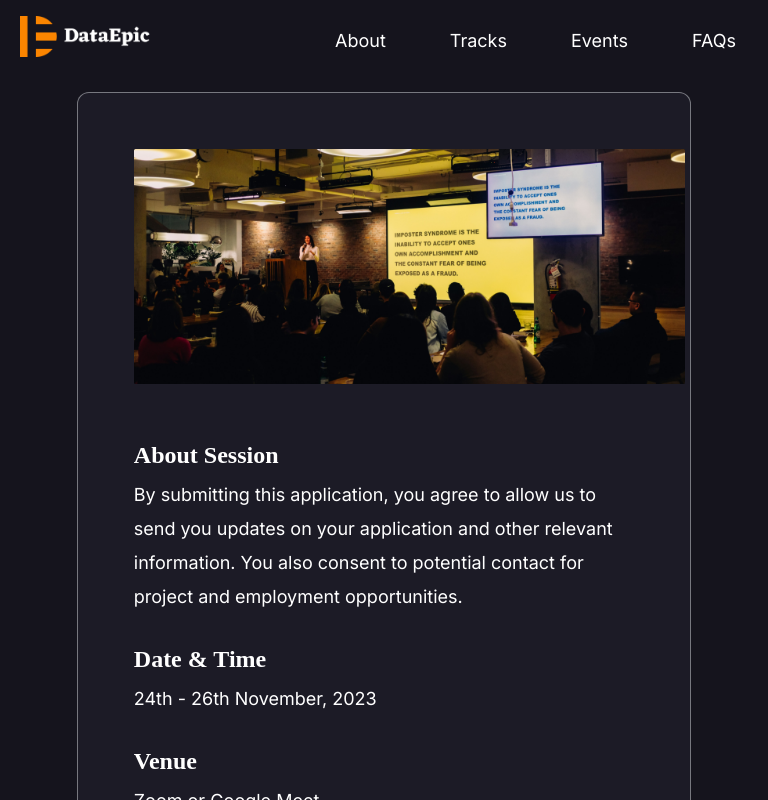
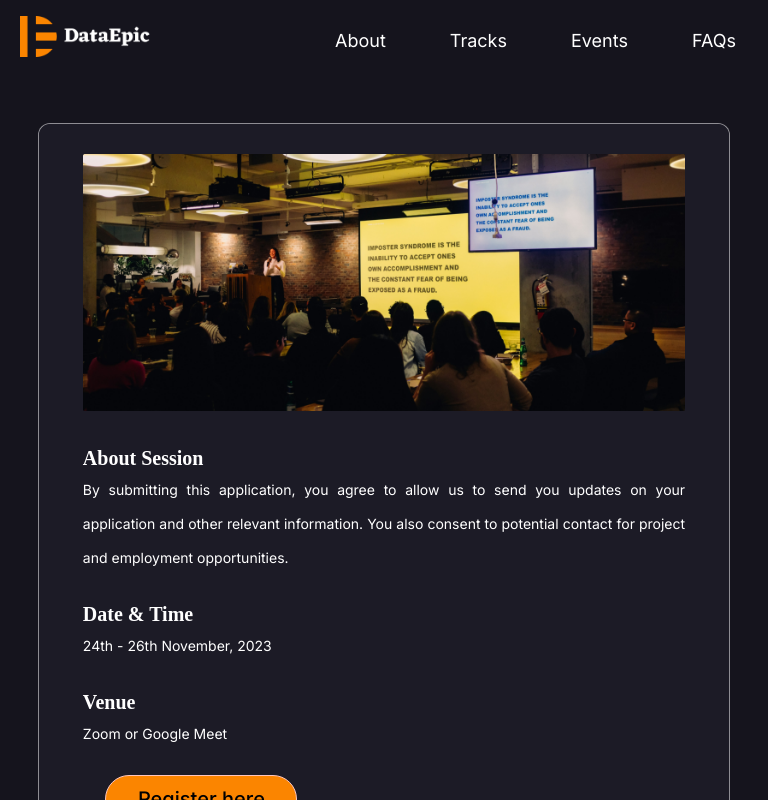
Before and after one commit to TheSaviourEking/dataepic_website, a React (Create React App) app: page /events in a window 768 px wide. Shown: the top 800 px of the page. Built offline with nearby package versions, Linux system fonts and the light colour scheme; the HTML template or start-up script is replaced by a standard one; a web font is replaced by a local one.

Commit message:
restore files

```diff
--- a/src/components/Navbar.js
+++ b/src/components/Navbar.js
@@ -2,7 +2,7 @@ import React, { useState } from "react";
 import { Link } from "react-router-dom";
 import { Link as ScrollLink } from "react-scroll";
 import "../styles/Navbar.css";
-import logo from "../../src/images/logo.png";
+import logo from "../images/logo.png";
 
 const Navbar = () => {
   const [click, setClick] = useState(false);
--- a/src/pages/Events.js
+++ b/src/pages/Events.js
@@ -1,7 +1,7 @@
 import React from "react";
 import { Link } from "react-router-dom";
 import "../styles/Events.css";
-import frame7 from "../images/Rectangle 7.png";
+import frame7 from "../images/Rectangle 7.png"
 import entrylevel1 from "../images/entrylevel1.png";
 import entrylevel2 from "../images/entrylevel2.png";
 
--- a/src/pages/FormInput.js
+++ b/src/pages/FormInput.js
@@ -3,7 +3,7 @@ import React from "react";
 import "../styles/FormInput.css";
 import useForm from "./useForm";
 import "../styles/Form.css";
-import validate from "../pages/validateInfo";
+import validate from "./validateInfo";
 
 function FormInput({ submitForm }) {
   const { handleChange, values, handleSubmit, errors } = useForm(
--- a/src/styles/Events.css
+++ b/src/styles/Events.css
@@ -320,18 +320,18 @@ p {
 
 
 
-@media screen and (max-width: 767.98px) {
+@media (min-width: 768px) and (max-width: 991.98px) {
   .reroute_link {
     font-size: 12px;
     margin: 0 auto 20px;
   }
   .eventmain_container {
-    padding-top: 12%;
+    padding-top: 4%;
   }
   .event-container {
     height: auto;
     border: solid 1px rgba(255, 255, 255, 0.5);
-    width: 90vw;
+    width: 90%;
     margin-bottom: 48px;
   }
   .event-wrapper {
--- a/src/styles/Tracks.css
+++ b/src/styles/Tracks.css
@@ -375,20 +375,17 @@
     height: auto;
   }
 
-  .mentors .mentors_text h1 {
+  .mentors .mentors_text h1  .oranges{
     width: 80%;
     font-size: 50px;
   }
 
     .mentors .mentors_text h1  .oranges{
-        font-size: 50px;
-
     }
 
   .mentors .mentors_text p {
     width: 70%;
     text-align: center;
-    font-size: 18px;
   }
 
   .mentors_container .mentor_para {
@@ -398,11 +395,12 @@
     margin: 0 auto;
   }
 
-  /* .mentor_para p {
+  .mentor_para p {
     background: rgba(21, 20, 29, 1);
-  } */
+  }
 
-
+  .trackmain_container .mentors {
+  }
 }
 
 /* @media screen and (max-width: 1200px) {
```
